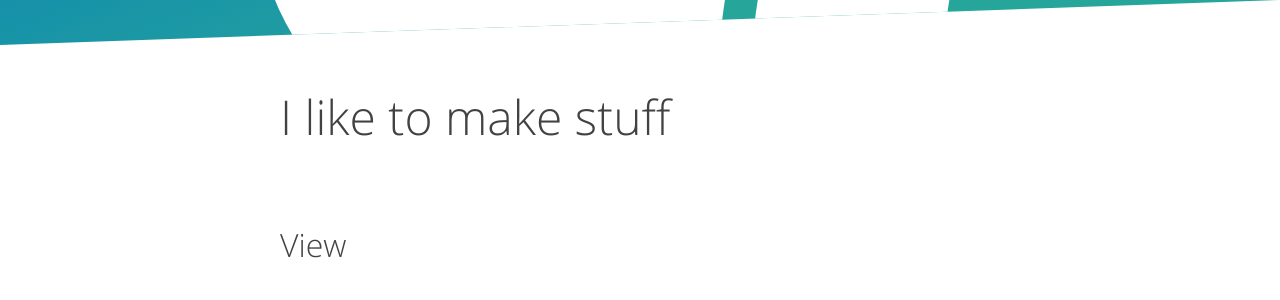
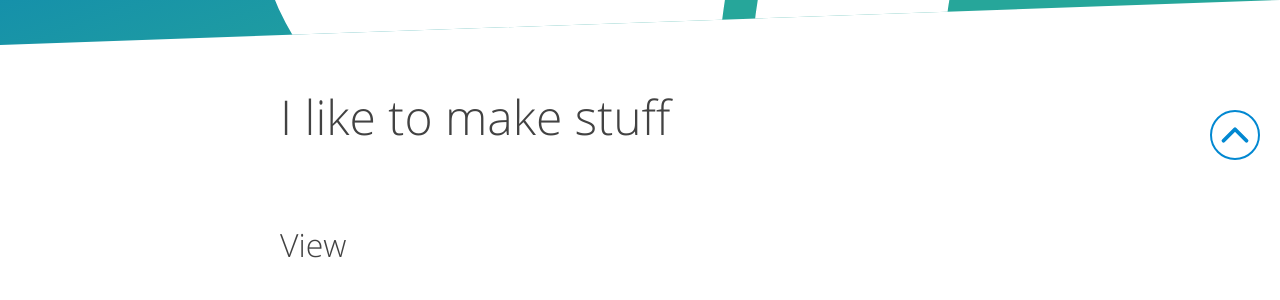
Before and after one commit to marc2o/marc2o.github.io, a Jekyll site: the page built from about.md, in a window 1280 px wide. Shown: the part 720-1020 px from the top of the page. Built offline with Jekyll 4.4.1, drawn with Linux system fonts in a browser that asks for light colours.

Commit message:
Update article.css

```diff
--- a/assets/css/article.css
+++ b/assets/css/article.css
@@ -391,11 +391,13 @@ header>a.button {
     border-radius: 1.25rem;
     cursor: pointer;
 }
+div.return_to_top {
+    z-index: 10;
+    position: sticky;
+    bottom: 1rem;
+}
 div.return_to_top>a.button {
     display: block;
-    position: sticky;
-    z-index: 10;
-    bottom: 1rem;
     margin: 1rem 1rem 1rem auto;
     height: 2.5rem;
     width: 2.5rem;
```
